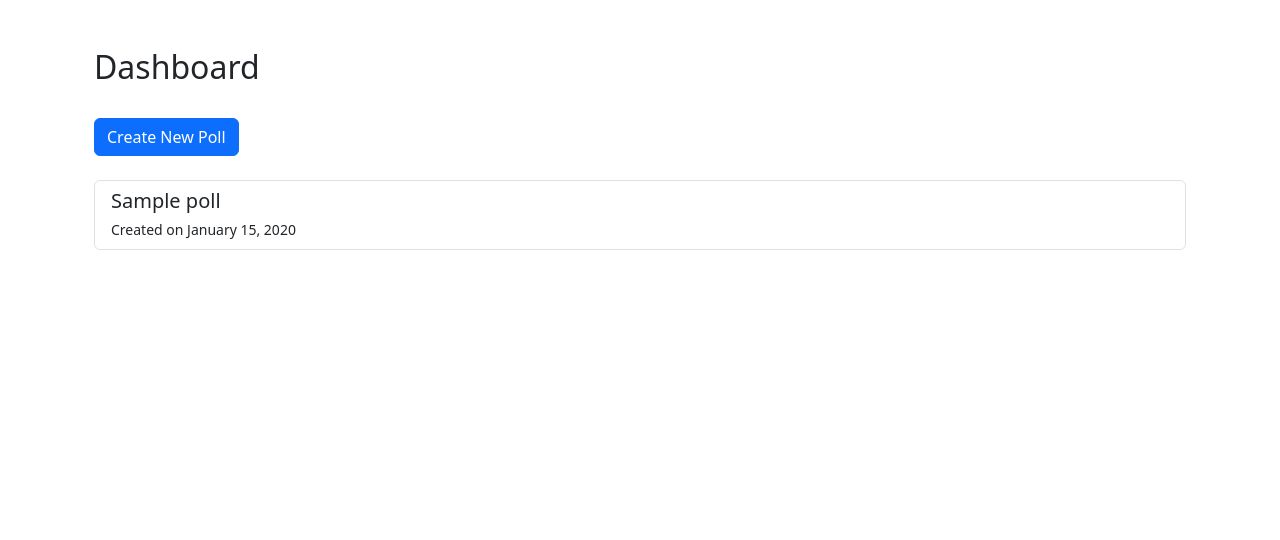
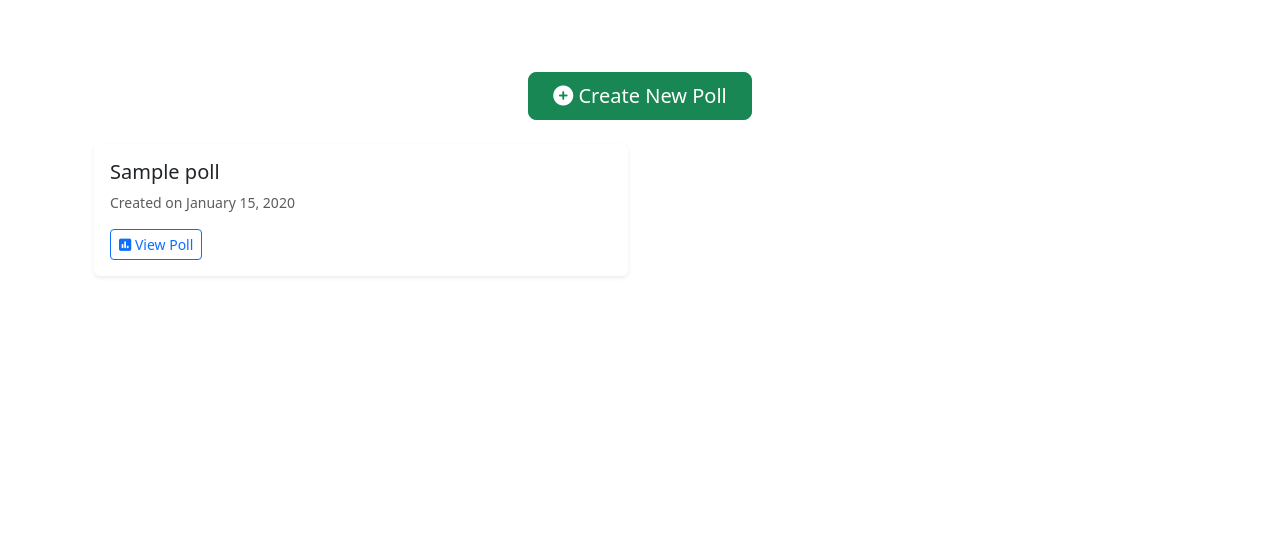
Before and after one commit to cnbrkaydemir/Polls, a Django app: template polls/templates/dashboard.html in a window 1280 px wide. Shown: the part 56-596 px from the top of the page. Run offline with Django 3.2, Linux system fonts and the light colour scheme; the template is opened without the code that fills it: most values are stand-ins (such as "Sample title", 1, 10 or a date in 2020); some libraries are stand-ins or nearby versions.

Commit message:
Update dashboard template to display user details.

```diff
--- a/polls/templates/dashboard.html
+++ b/polls/templates/dashboard.html
@@ -3,27 +3,49 @@
 {% block title %}Dashboard{% endblock %}
 
 {% block content %}
-<div class="container mt-4">
-    <div class="d-flex justify-content-between align-items-center mb-4">
-        <h2>Dashboard</h2>
+
+<div class="container mt-5">
+    <!-- Welcome Message -->
+
+    {% if user.is_authenticated %}
+    <div class="text-center mb-4">
+        <h2 class="fw-bold">Welcome, {{ user.first_name }}! 👋</h2>
+        <p class="text-muted">Manage your polls and explore the latest votes.</p>
+    </div>
+    {% endif %}
+
+    <!-- Create New Poll Button -->
+    <div class="text-center mb-4">
+        <a href="{% url 'poll_create' %}" class="btn btn-lg btn-success px-4">
+            <i class="fas fa-plus-circle"></i> Create New Poll
+        </a>
     </div>
 
-    <div class="d-flex justify-content-between align-items-center mb-6">
-        <a href="{% url 'poll_create' %}" class="btn btn-primary">Create New Poll</a>
-    </div>
-
-
+    <!-- Poll List -->
     {% if polls %}
-        <div class="list-group mt-4">
+        <div class="row">
             {% for poll in polls %}
-                <a href="{% url 'poll_detail' poll_id=poll.id %}" class="list-group-item list-group-item-action">
-                    <h5 class="mb-1">{{ poll.question }}</h5>
-                    <small>Created on {{ poll.created_at|date:"F j, Y" }}</small>
-                </a>
+                <div class="col-md-6 mb-4">
+                    <div class="card shadow-sm border-0">
+                        <div class="card-body">
+                            <h5 class="card-title">{{ poll.question }}</h5>
+                            <p class="text-muted small">Created on {{ poll.created_at|date:"F j, Y" }}</p>
+                            <a href="{% url 'poll_detail' poll_id=poll.id %}" class="btn btn-outline-primary btn-sm">
+                                <i class="fas fa-poll"></i> View Poll
+                            </a>
+                        </div>
+                    </div>
+                </div>
             {% endfor %}
         </div>
     {% else %}
-        <p class="text-muted mt-4">No polls available. Create a new poll to get started!</p>
+        <div class="alert alert-info text-center mt-4">
+            <i class="fas fa-info-circle"></i> No polls available. Start by creating a new poll!
+        </div>
     {% endif %}
 </div>
+
+<!-- FontAwesome Icons -->
+<script src="https://kit.fontawesome.com/a076d05399.js" crossorigin="anonymous"></script>
+
 {% endblock %}
--- a/polls/views.py
+++ b/polls/views.py
@@ -13,7 +13,8 @@ def home(request):
 
 def dashboard(request):
     polls = Polls.objects.all()
-    return render(request, 'dashboard.html', {'polls': polls})
+    user = request.user
+    return render(request, 'dashboard.html', {'polls': polls, 'user': user})
 
 
 def create_poll(request):
```
